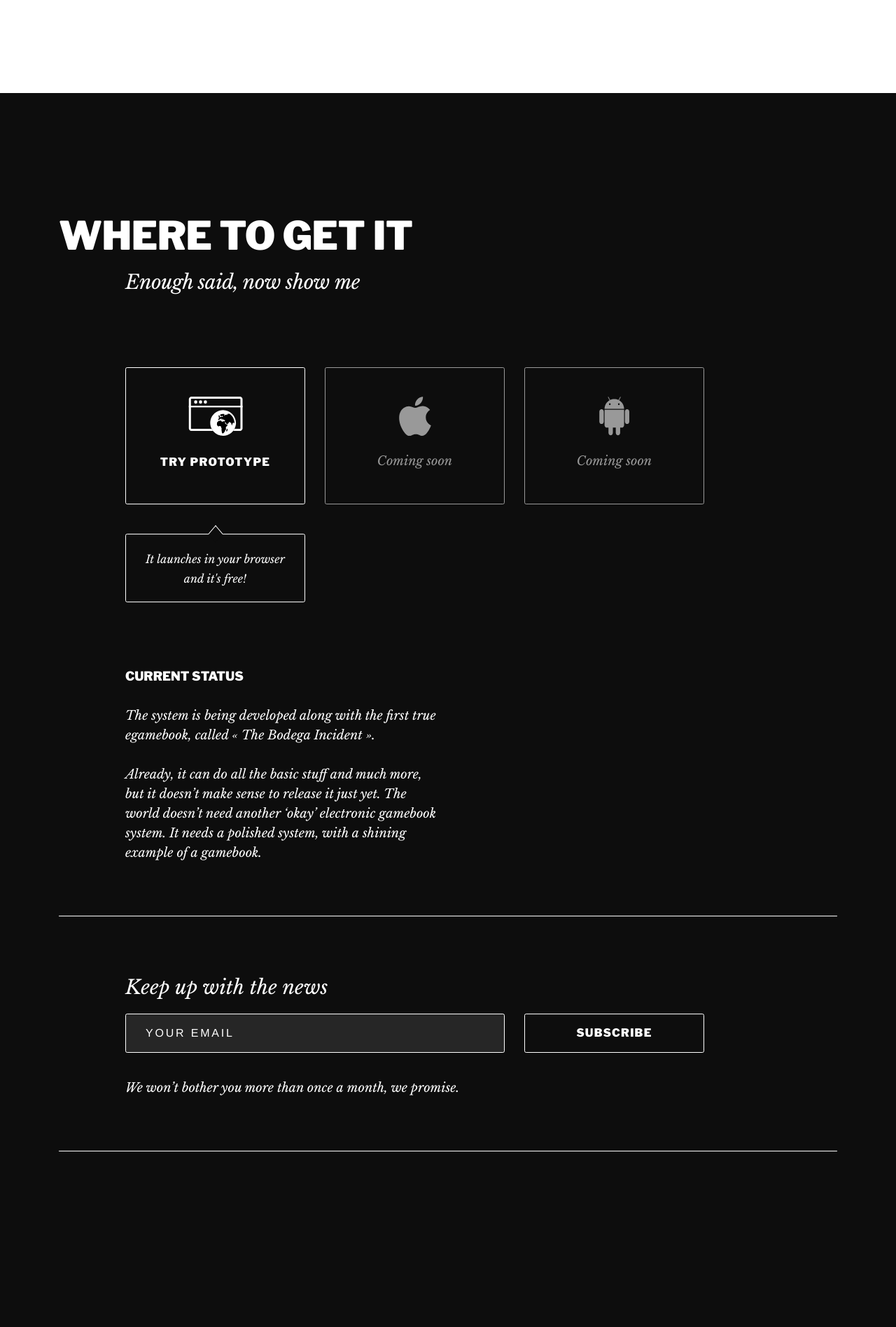
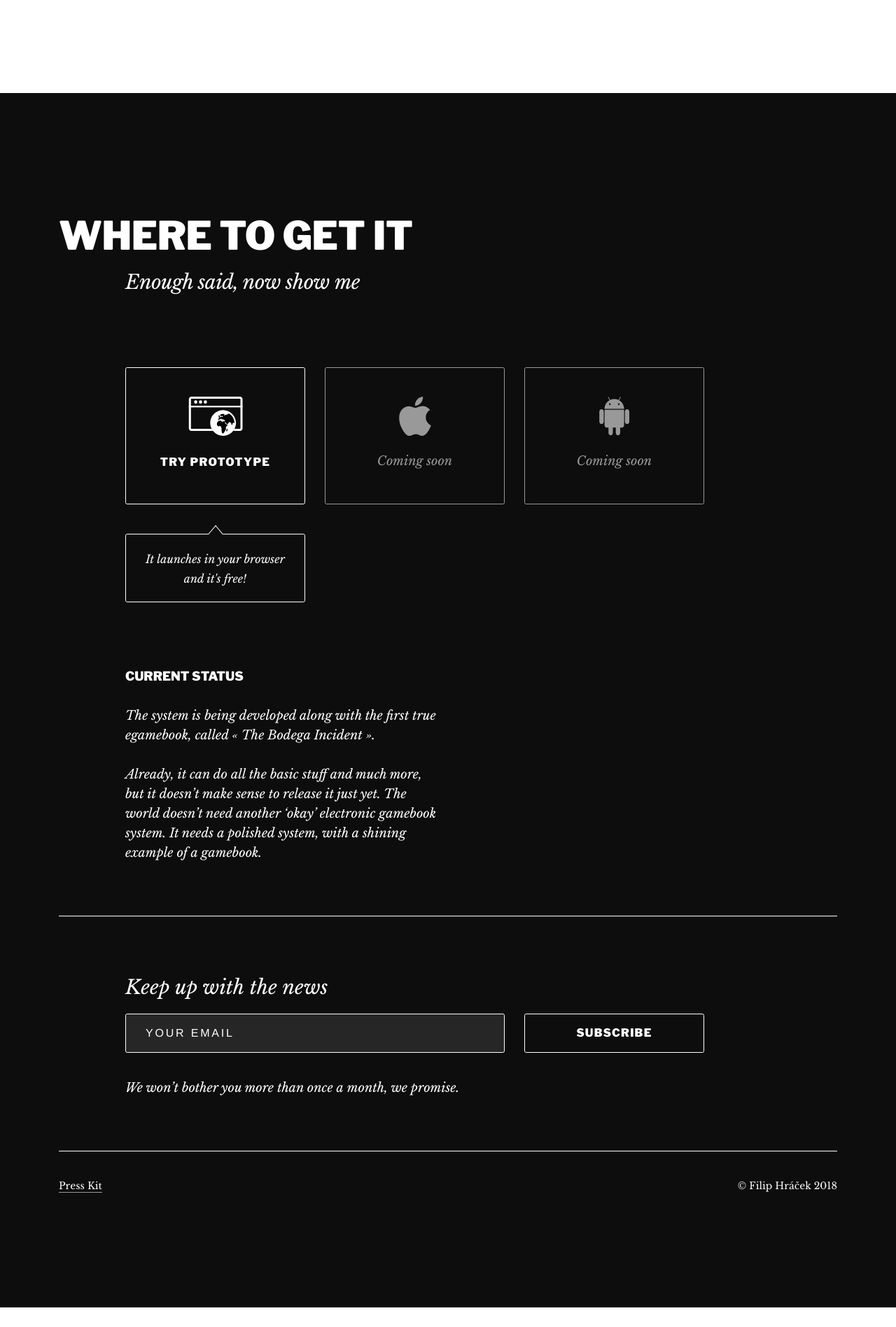
Before and after one commit to adamkudrna/egamebook_site, a Jekyll site: the page built from index.html, in a window 1280 px wide. Shown: the part 3451-5348 px from the top of the page at 70% size. Built offline with Jekyll 4.4.1, drawn with Linux system fonts in a browser that asks for light colours; some web fonts are replaced; Markdown is read by kramdown in place of the engine named in the settings; after the commit the page ends 5320 px from its top, so only the background shows below that.

Commit message:
Style footer bottom

```diff
--- a/_sass/main/components/_footer.scss
+++ b/_sass/main/components/_footer.scss
@@ -30,3 +30,16 @@
         padding-left: 0;
     }
 }
+
+.footer__bottom {
+    @include typography(small);
+
+    display: flex;
+    justify-content: space-between;
+    align-items: baseline;
+    margin-top: spacing(-1);
+
+    @include breakpoint-up(md) {
+        margin-top: spacing(-2);
+    }
+}
--- a/_sass/main/components/_typography.scss
+++ b/_sass/main/components/_typography.scss
@@ -56,3 +56,26 @@
 
     font-style: italic;
 }
+
+.typography-link {
+    position: relative;
+    text-decoration: none;
+    white-space: nowrap;
+    color: inherit;
+
+    &::after {
+        @include transition(border-color);
+
+        content: '';
+        display: block;
+        width: 100%;
+        position: absolute;
+        bottom: 0.25rem;
+        border-bottom: 1px solid map-get($colors-grays, gray);
+    }
+
+    &:hover::after,
+    &:focus::after {
+        border-bottom-color: currentColor;
+    }
+}
--- a/_sass/main/settings/_typography.scss
+++ b/_sass/main/settings/_typography.scss
@@ -197,8 +197,12 @@ $typography-styles: (
     ),
     small: (
         default: (
+            padding-top: 0.5rem,
+            margin-bottom: -0.5rem,
+            font-weight: map-get($typography-font-weight-values, regular),
             font-size: map-get($typography-scale, -1),
             line-height: spacing(1),
+            font-family: $typography-font-family-serif,
         ),
     ),
     button: (
--- a/index.html
+++ b/index.html
@@ -246,5 +246,10 @@ description: "Egamebook is a project which strives to bring the gamebook (aka Ch
 
         <hr />
 
+        <div class="footer__bottom">
+            <a href="#" class="typography-link">Press Kit</a>
+            <span>© Filip Hráček {{ 'now' | date: "%Y" }}</span>
+        </div>
+
     </div>
 </footer>
```
